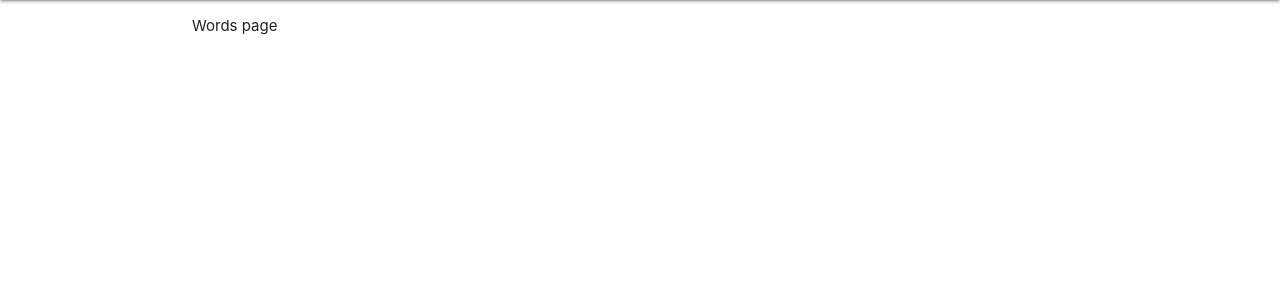
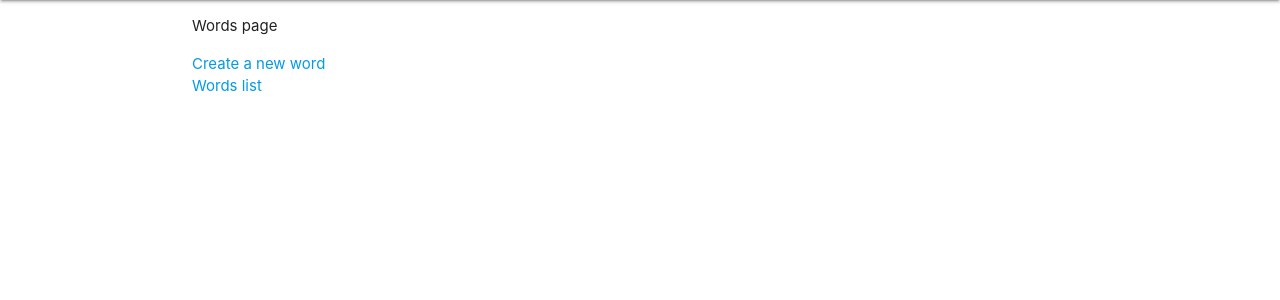
Before and after one commit to Omar-Hydrah/Etca, a Spring Boot app: page /word/ in a window 1280 px wide. Shown: the part 64-364 px from the top of the page. Run offline with Spring Boot 4, Linux system fonts and the light colour scheme; some of the project's set-up classes (security, data sources, template engines, error pages and the like) are left out, and stand-ins take their place.

Commit message:
Add links to word/words.html

```diff
--- a/web/src/main/resources/templates/word/words.html
+++ b/web/src/main/resources/templates/word/words.html
@@ -13,6 +13,8 @@
 
 <div class="container">
 	<p>Words page</p>
+	<a href="/word/create-word">Create a new word</a><br />
+	<a href="/word/words-list">Words list</a>
 </div>
 
 <div th:insert="fragments/footer :: footer">Footer</div>
```
